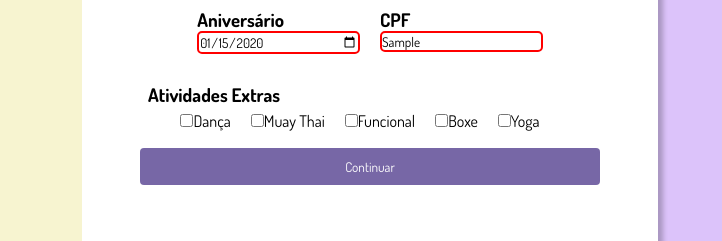
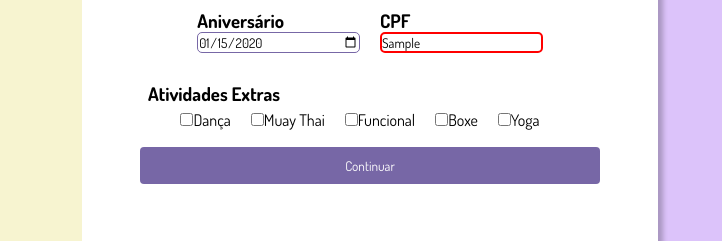
Before and after one commit to Izadora1/Formulario-cadastro, a plain HTML site: page index.html in a window 1280 px wide. Both pictures are taken after typing "Sample", "name@example.com", "Sample", "2020-01-15", "Sample" into the empty fields and a click on the input "Continuar". Shown: the part 396-637 px from the top of the page, 558-1280 px from the left. Drawn offline with Linux system fonts and the light colour scheme.

Commit message:
teste de integração e funcional

```diff
--- a/index.html
+++ b/index.html
@@ -28,7 +28,7 @@
                     <div class="e-mail">
                         <div class="texto">
                             <h3>E-mail</h3>
-                            <input type="email" id = "email" placeholder="Digite seu E-mail">
+                            <input type="email" id = "email" placeholder="e-mail@dominio.com">
                         </div>
                         <div class="texto">
                             <h3>Celular</h3>
--- a/js/scripts.js
+++ b/js/scripts.js
@@ -26,10 +26,10 @@ inputName.addEventListener("keypress", function(){
 
 //impede que o input nome seja enviado vazio
 formulario.addEventListener("submit", function(e){
-    const rgxemail = new RegExp("^[a-zA-Z0-9._%+-]+@[a-zA-Z0-9.-]+\.[a-zA-Z]{2,}$");
-    const rgxcelular = new RegExp("^\(\d{2}\)\d{9}$/");
-    const rgxdata = new RegExp("^(0[1-9]|[12][0-9]|3[01])(0[1-9]|1[0-2])(19|20)\d{2}$/");
-    const rgxcpf = new RegExp("/^\d{11}$/");
+    const rgxemail = /^[^\s@]+@[^\s@]+\.[^\s@]+$/;
+    const rgxcelular = /^\(\d{2}\)\d{5}-\d{4}$/;
+    //const rgxdata = /^\d{2}\/\d{2}\/\d{4}$/;
+    const rgxcpf = /^\d{3}\.\d{3}\.\d{3}-\d{2}$/;
     if(inputName.value === ''){
         inputName.style.border = '2px solid red';
         console.log("Nome inválido")
@@ -45,11 +45,11 @@ formulario.addEventListener("submit", function(e){
         console.log("Celular inválido")
         e.preventDefault();
     }
-    if(!rgxdata.test(inputaniversario.value)){
-        inputaniversario.style.border = '2px solid red';
-        console.log("Data inválida")
-        e.preventDefault();
-    }
+    // if(!rgxdata.test(inputaniversario.value)){
+    //     inputaniversario.style.border = '2px solid red';
+    //     console.log("Data inválida")
+    //     e.preventDefault();
+    // }
     if(!rgxcpf.test(inputCPF.value)){
         inputCPF.style.border = '2px solid red';
         console.log("CPF inválido")
```
Also changed, not shown: 2 other files.
